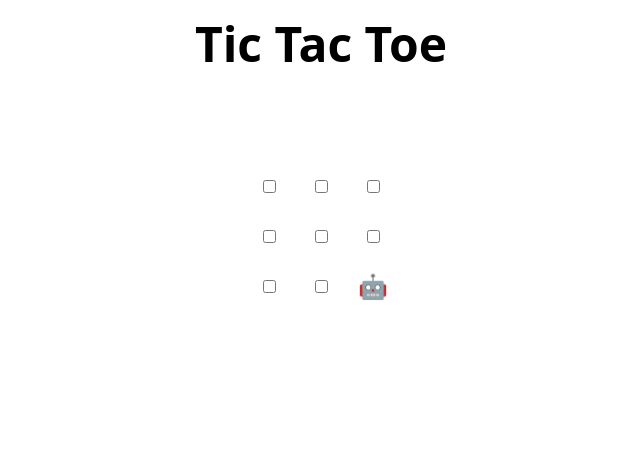
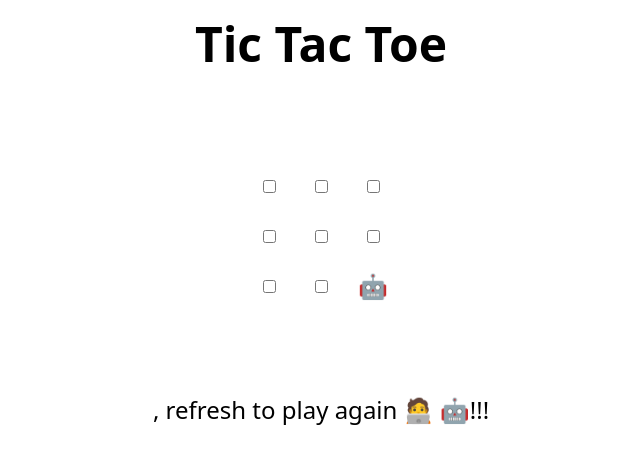
Before and after one commit to gyselle-marques/skills-review-pull-requests, a plain HTML site: page index.html in a window 1280 px wide. Shown: the whole page, without its empty margins (319-959 px from the left). Drawn offline with Linux system fonts and the light colour scheme.

Commit message:
Update index.html

```diff
--- a/index.html
+++ b/index.html
@@ -48,7 +48,7 @@
 </table>
 
 <h2 hidden>Game over, refresh to play again 🧑‍💻 🤖!</h2>
-
+, refresh to play again 🧑‍💻 🤖!!!
 <script>
   // Initialization
   const boxes = Array.from(document.querySelectorAll("td"));
```
